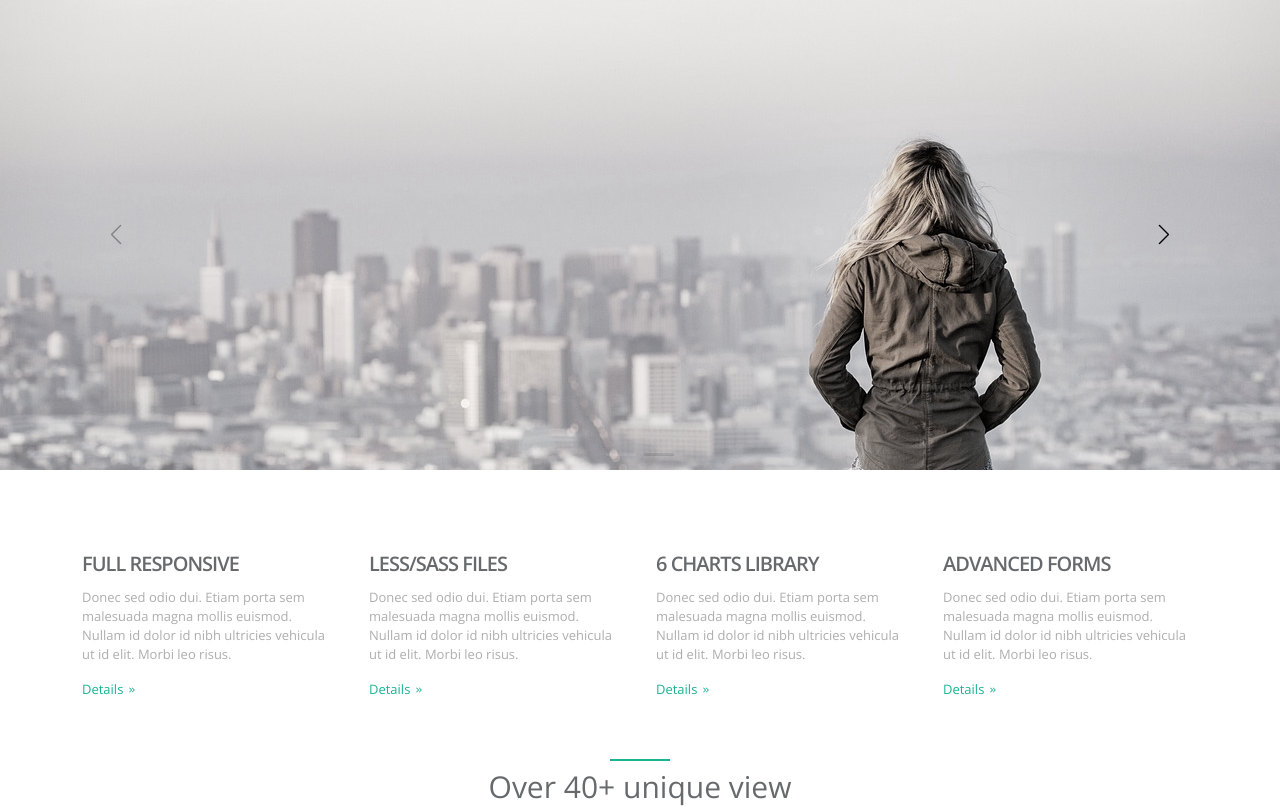
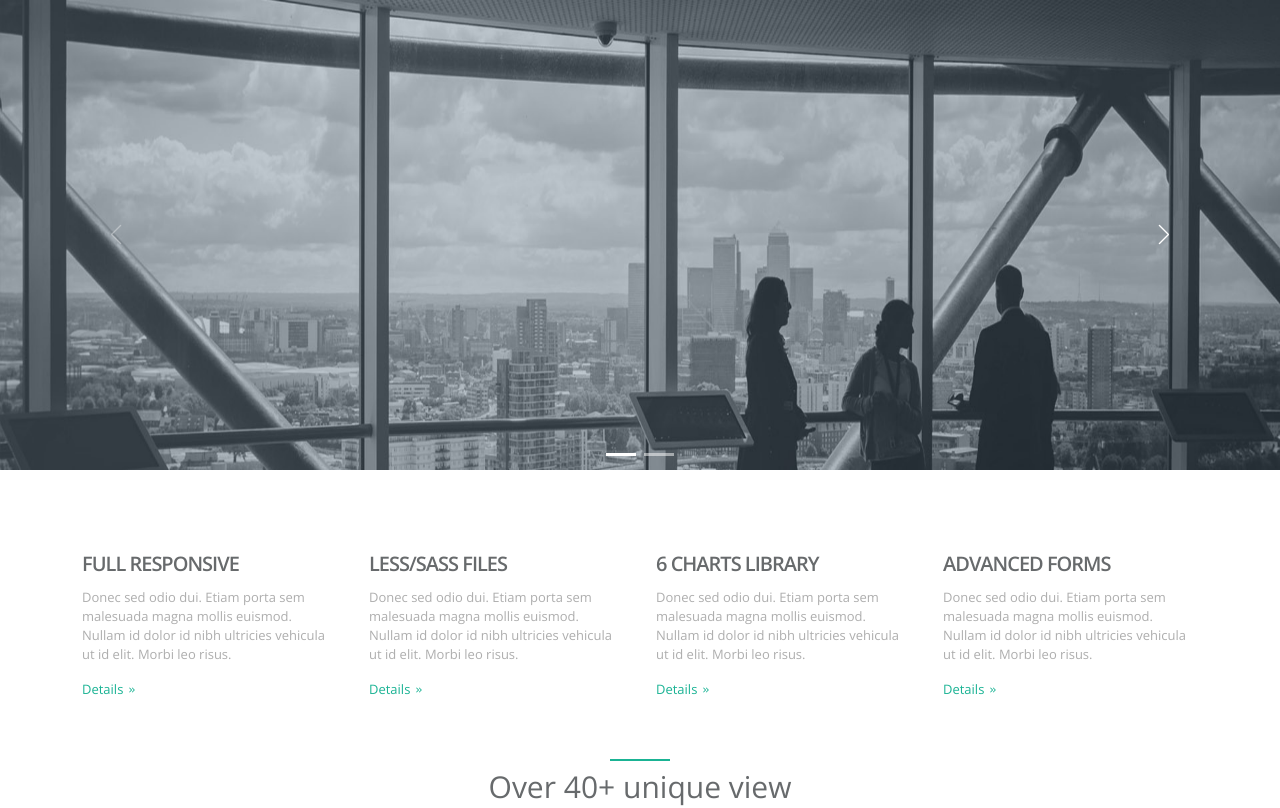
Before and after one commit to yagovelazquez/React-Landing-Page, a React (Create React App) app: page / in a window 1280 px wide. Shown: the top 808 px of the page. Built offline with nearby package versions, Linux system fonts and the light colour scheme.

Commit message:
Feat: add some styles to carousel

```diff
--- a/src/assets/index.ts
+++ b/src/assets/index.ts
@@ -9,6 +9,8 @@ import johnDoe from './johnDoe.jpg'
 import iphone from './iphone.jpg'
 import allAvatar from './avatarAll.png'
 import worldMap from './worldMap.png'
+import headerOne from './headerOne.jpg'
+import headerTwo from './headerTwo.jpg'
 
 
-export { iphone, staringView, cellphone, worldMap, notebook, dashboardAng40, dashboard, johnDoe, jhenifferDoe, andreaDoe, allAvatar };
+export { iphone, staringView, cellphone, headerOne, headerTwo, worldMap, notebook, dashboardAng40, dashboard, johnDoe, jhenifferDoe, andreaDoe, allAvatar };
--- a/src/shared/components/Carousel/Carousel.css
+++ b/src/shared/components/Carousel/Carousel.css
@@ -8,9 +8,9 @@
    width: 30px;
    height: 3px;
    border-radius: 0;
-   opacity: 0.1;
-
+   opacity: 0.5;
+   background-color: white;
 }
 .swiper-pagination-bullet-active {
-    background-color: white;
+     opacity: 1;
  }
--- a/src/shared/components/Carousel/Carousel.tsx
+++ b/src/shared/components/Carousel/Carousel.tsx
@@ -21,7 +21,7 @@ export default function Carousel({ carouselItems }: Carousel) {
       <Swiper
         style={{
           //@ts-ignore
-          '--swiper-navigation-color': '#000',
+          '--swiper-navigation-color': 'white',
           '--swiper-navigation-size': '20px',
           '--swiper-navigation-sides-offset': '110px',
         }}
--- a/src/views/Home/Home.tsx
+++ b/src/views/Home/Home.tsx
@@ -1,5 +1,5 @@
 import Carousel from '../../shared/components/Carousel/Carousel';
-import { cellphone, staringView } from '../../assets';
+import { cellphone, headerOne, headerTwo, staringView } from '../../assets';
 import DetailsSection from './components/DetailsSection';
 import UniqueViewSection from './components/UniqueViewSection';
 import GreatFeaturesSection from './components/GreatFeaturesSection';
@@ -12,14 +12,10 @@ import ExtraGreatFeaturesSection from './components/ExtraGreatFeaturesSection/Ex
 import AppPricingSection from './components/AppPricingSection/AppPricingSection';
 import ContactUsSection from './components/ContactUsSection/ContactUsSection';
 
-
 function Home() {
   const carouselItems = [
-    <div className="w-full">
-      {' '}
-      <img alt="" className="w-full grayscale-[80%]" src={staringView} />
-    </div>,
-    <img alt="" className="w-full grayscale-[80%]" src={cellphone} />,
+    <img alt="" className="w-full h-full" src={headerOne} />,
+    <img alt="" className="w-full h-full" src={headerTwo} />,
   ];
 
   return (
```
Also changed, not shown: src/assets/headerOne.jpg (added), src/assets/headerTwo.jpg (added).
